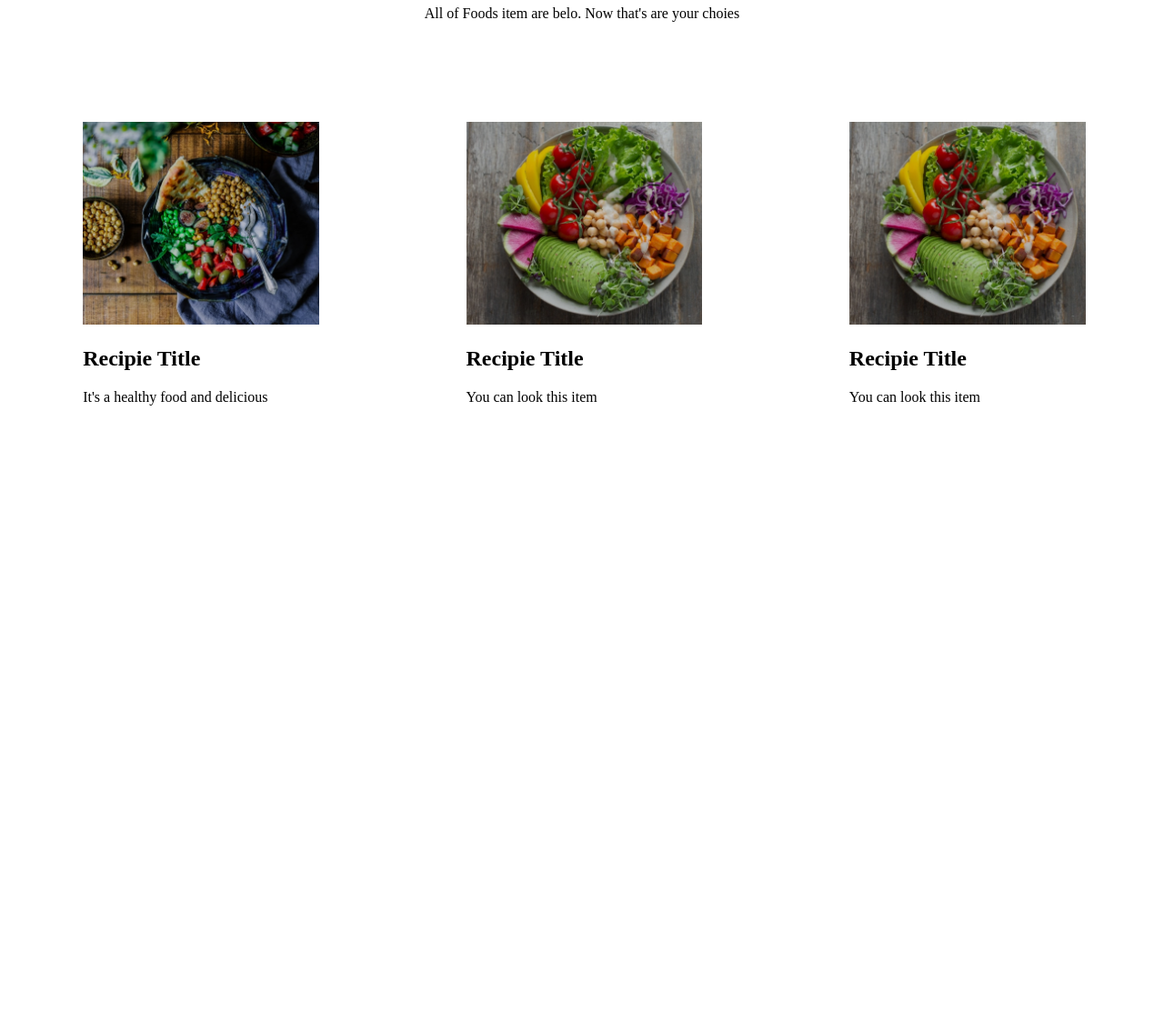
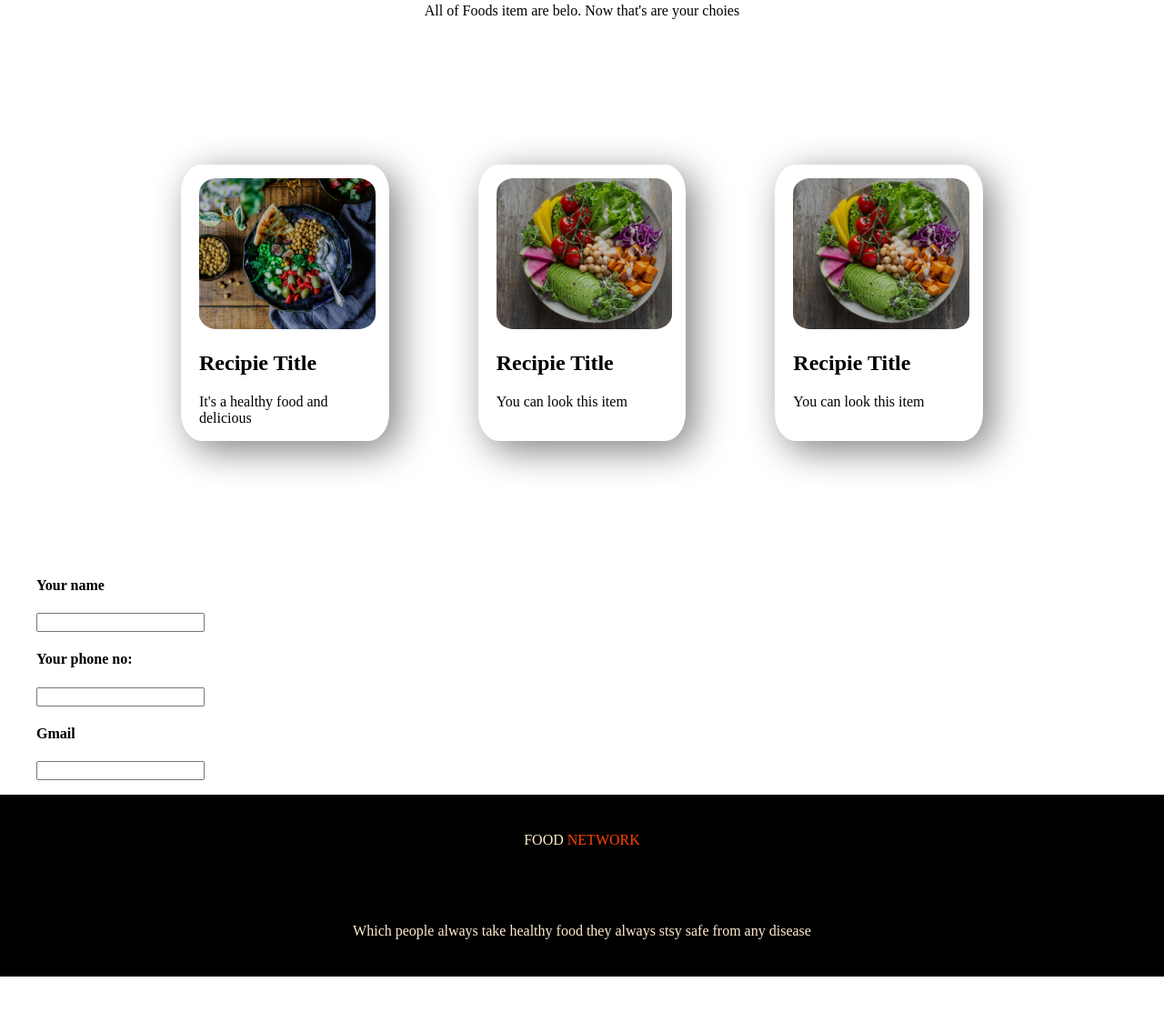
Before and after one commit to sanaul01/food-network-repo, a plain HTML site: page index.html in a window 1280 px wide. Shown: the part 909-2022 px from the top of the page at 91% size. Before the commit the page ends 1379 px from the top, so only its background shows below. Drawn offline with Linux system fonts and the light colour scheme.

Commit message:
extra added

```diff
--- a/index.html
+++ b/index.html
@@ -65,6 +65,25 @@
             <p>You can look this item</p>
         </div>
     </section>
+    <section>
+        <div>
+            <ul>
+                <h4>Your name</h4>
+                <input type="text">
+                <h4>Your phone no:</h4>
+                <input type="text">
+                <h4>Gmail</h4>
+                <input type="text">
+            </ul>
+        </div>
+    </section>
+    <section class="network">
+        <footer>
+            <p class="concluding">FOOD <span class="network-color">NETWORK</span>
+                <br>Which people always take healthy food they always stsy safe from any disease
+            </p>
+        </footer>
+    </section>
 </body>
 
 </html>
--- a/style.css
+++ b/style.css
@@ -3,6 +3,9 @@
     margin-left: 100px;
     margin-right: 150px;
     padding-left: 100px;
+}
+body{
+    margin: 0;
 }
 h1{
     font-size: 50px;
@@ -49,20 +52,34 @@ footer p{
 }
 .third-banner{
     display: flex;
+    margin: 150px;
 }
 .half-width{
     width: 30%;
     margin-left: 5%;
     margin-right: 5%;
-    box-shadow: 10px 10px 40px white;
+    box-shadow: 10px 10px 40px gray;
     padding-left: 20px;
     padding-right: 15px;
     margin-top: 10px;
     border-radius: 10%;
+    padding-top: 15px;
 }
 .half-width img{
     width: 100%;
+    border-radius: 10%;
 }
 .mid-section{
     margin-bottom: 100px;
 }
+.network-color{
+    color: orangered;
+}
+.network{
+    background-color: black;
+    margin-bottom: 200px;
+    line-height: 100px;
+}
+.concluding{
+    color: blanchedalmond;
+}
```
